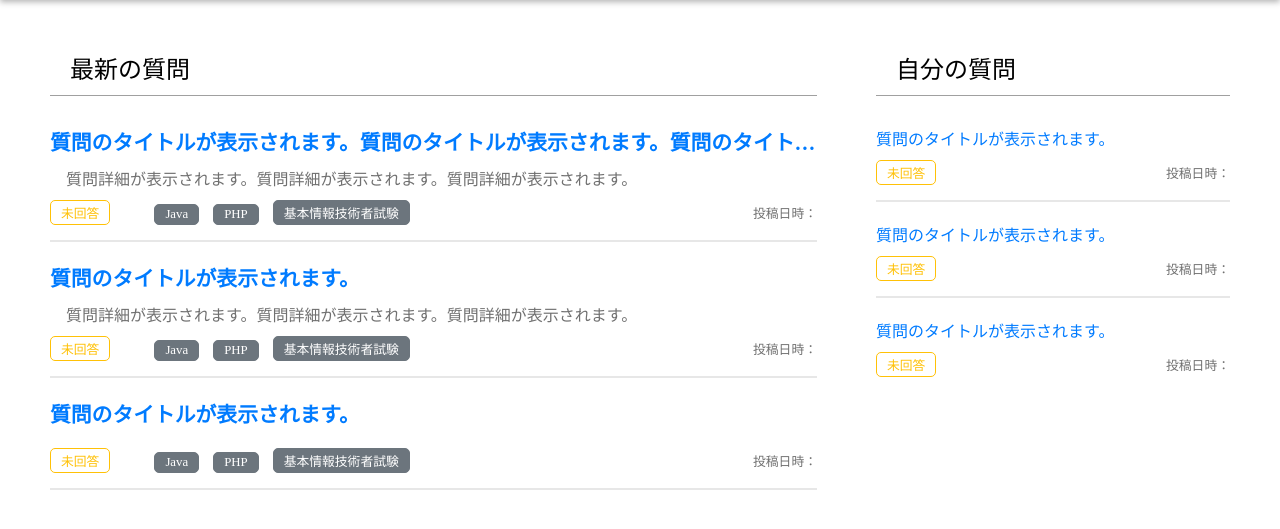
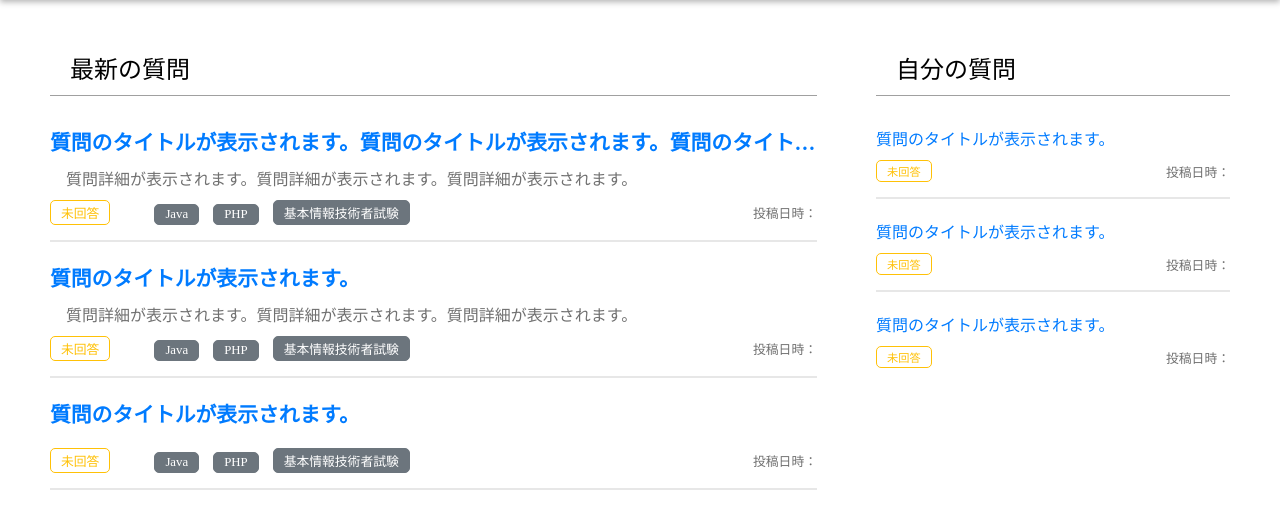
Before and after one commit to 2022-team-bulletin-board/2022-bulletin-board-application, a PHP site: page /home.php in a window 1280 px wide. Shown: the part 54-583 px from the top of the page. Run offline with PHP 8.4, Linux system fonts and the light colour scheme; data that the repository does not hold is empty.

Commit message:
微調整

```diff
--- a/css/home.css
+++ b/css/home.css
@@ -95,6 +95,10 @@ section {
   border-radius: 5px;
 }
 
+.my-list .tag {
+  font-size: 0.7rem;
+}
+
 .tag.answer-count {
   color: #368749;
   border: 1px solid#368749;
```
